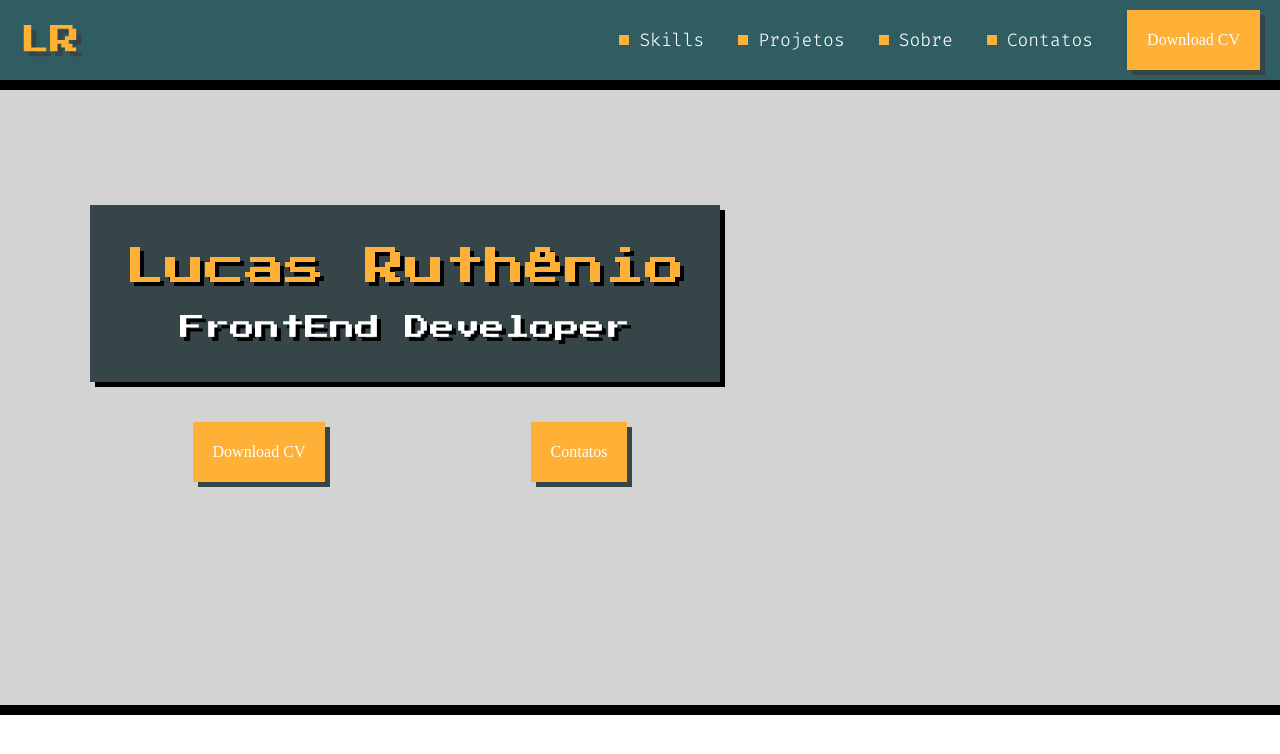
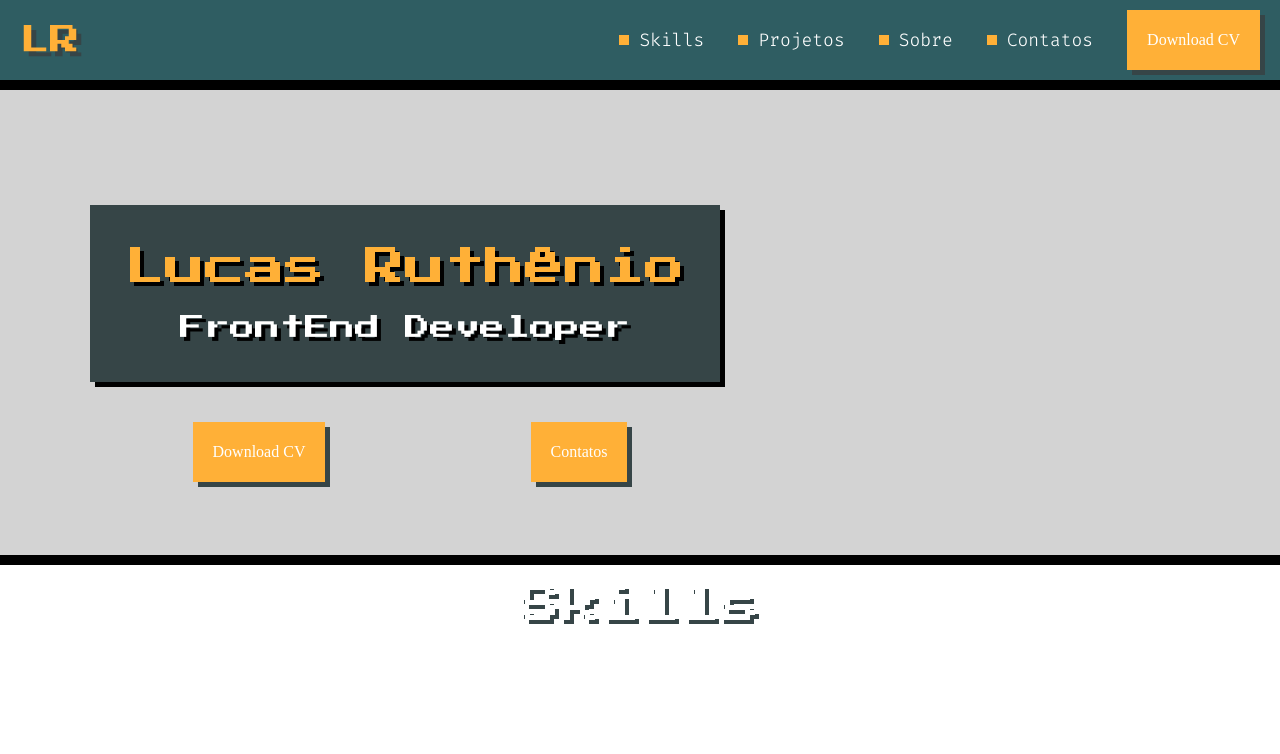
Before and after one commit to ruthenio05/ruthenio05.github.io, a plain HTML site: page index.html in a window 1280 px wide. Drawn offline with Linux system fonts and the light colour scheme.

Commit message:
Create the -second variation to Title

```diff
--- a/css/componets/banner.css
+++ b/css/componets/banner.css
@@ -1,7 +1,7 @@
 .banner {
     box-sizing: content-box;
     background-color: #d3d3d3;
-    height: 500px;
+    height: 350px;
     background-repeat: no-repeat;
     background-size: 100%;
     border-bottom: 10px solid #000;
--- a/css/componets/title.css
+++ b/css/componets/title.css
@@ -5,3 +5,10 @@
     text-shadow: 4px 4px 0 #000;
     text-align: inherit;
 }
+
+.title.-second {
+    color: #FFF;
+    text-shadow: 4px 4px 0 #364547;
+    text-align: center;
+    margin-top: 20px;
+}
--- a/index.html
+++ b/index.html
@@ -46,7 +46,7 @@
         </div>
     </section>
 
-
+    <h1 class="title -second">Skills</h1>
 </body>
 
 </html>
```
